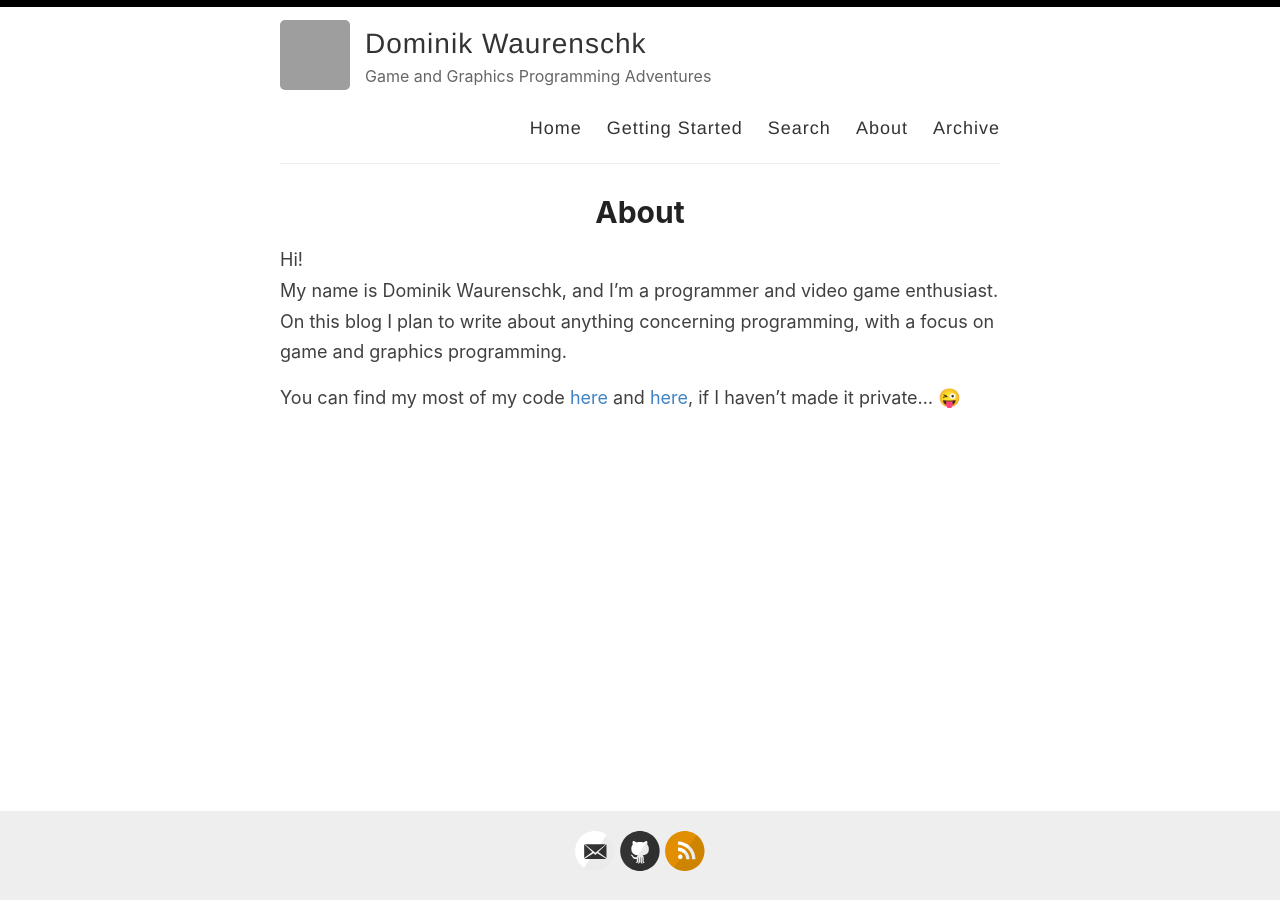
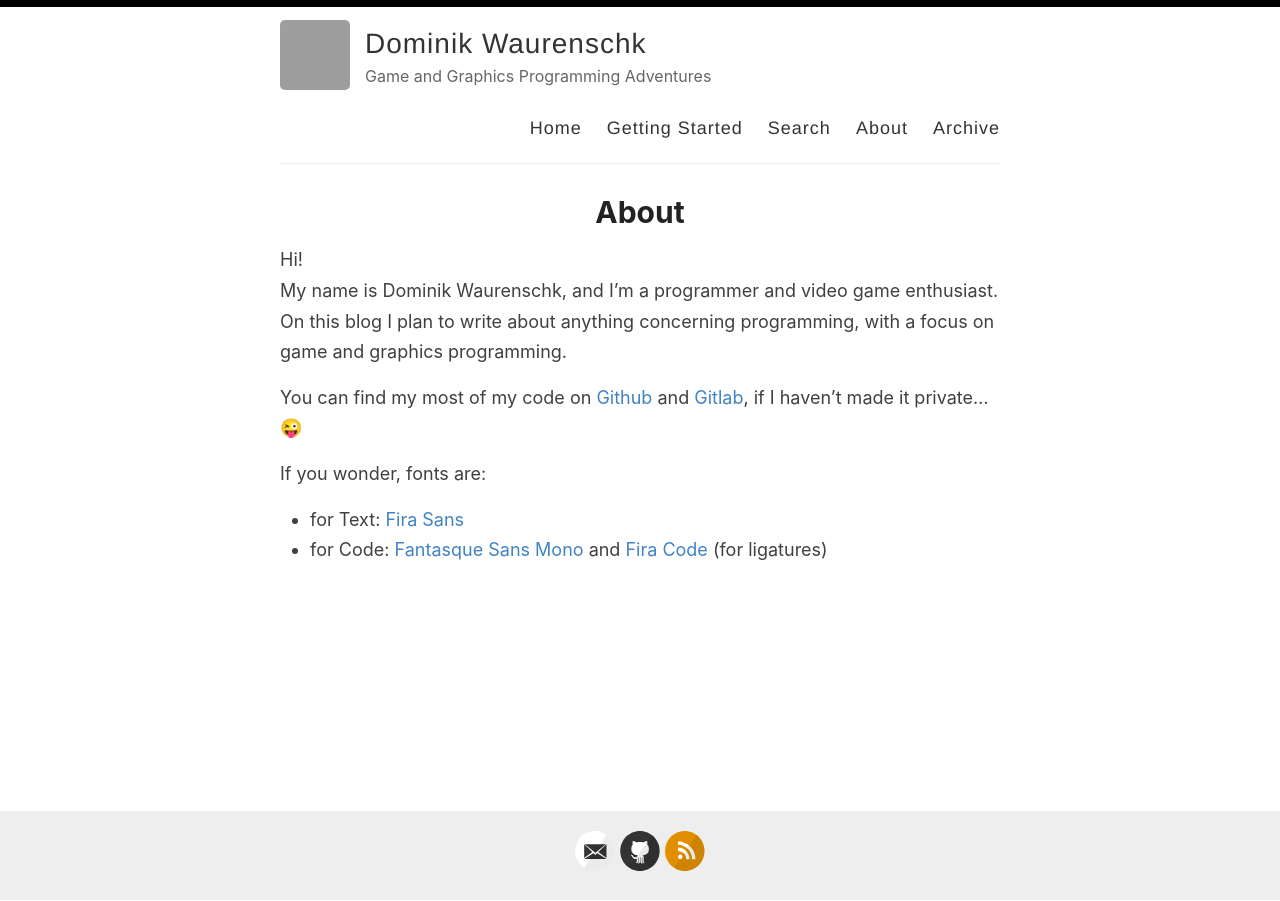
Before and after one commit to DasCapschen/dascapschen.github.io, a Jekyll site: the page built from _pages/about.md, in a window 1280 px wide. Built offline with Jekyll 4.4.1, drawn with Linux system fonts in a browser that asks for light colours; some web fonts are replaced; grey boxes are pictures that could not be loaded.

Commit message:
Update about.md

```diff
--- a/_pages/about.md
+++ b/_pages/about.md
@@ -8,4 +8,8 @@ Hi!
 My name is Dominik Waurenschk, and I'm a programmer and video game enthusiast.
 On this blog I plan to write about anything concerning programming, with a focus on game and graphics programming.
 
-You can find my most of my code [here](https://github.com/DasCapschen) and [here](https://gitlab.com/DasCapschen), if I haven't made it private... 😜
+You can find my most of my code on [Github](https://github.com/DasCapschen) and [Gitlab](https://gitlab.com/DasCapschen), if I haven't made it private... 😜
+
+If you wonder, fonts are:
+- for Text: [Fira Sans](https://github.com/mozilla/Fira)
+- for Code: [Fantasque Sans Mono](https://github.com/belluzj/fantasque-sans) and [Fira Code](https://github.com/tonsky/FiraCode) (for ligatures)
```
